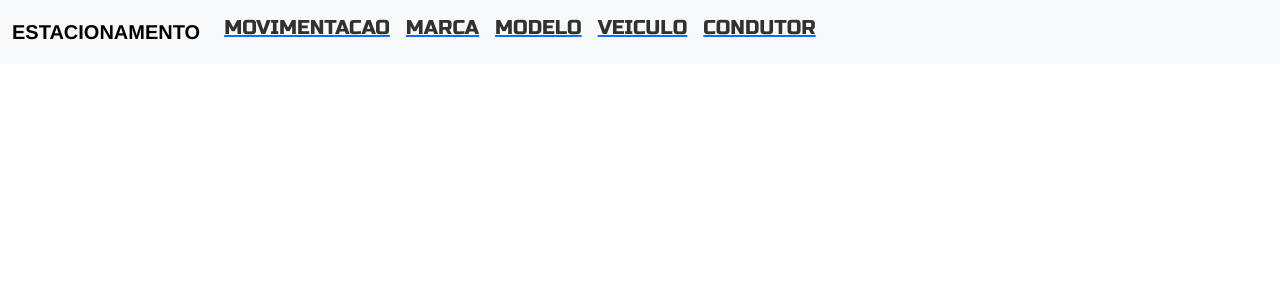
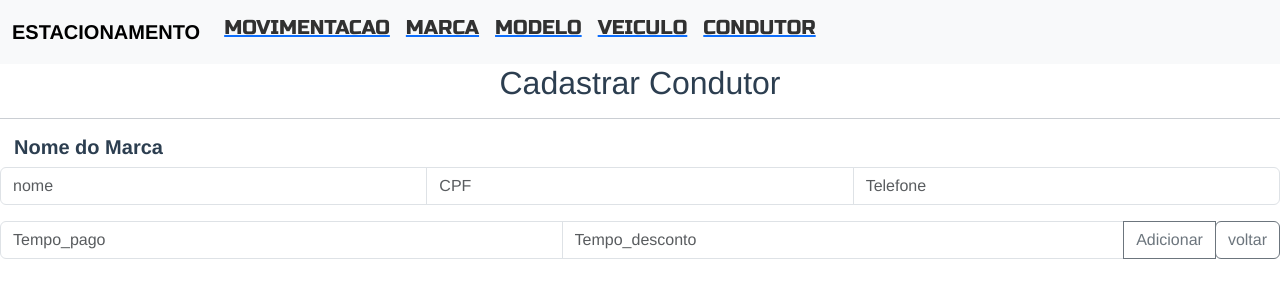
Before and after one commit to Hasanessaad/Layout, a Vue app in the folder vue-pro/: page /condutorformedit in a window 1280 px wide. Shown: the top 300 px of the page. Built offline with nearby package versions, Linux system fonts and the light colour scheme.

Commit message:
falta movi e veiculo

```diff
--- a/vue-pro/src/router/index.ts
+++ b/vue-pro/src/router/index.ts
@@ -3,14 +3,16 @@ import Modelo from '../views/Modelo/Modelo.vue'
 import Movimentacao from '../views/Movimentacao/Movimentacao.vue'
 import Veiculo from '../views/Veiculo/Veiculo.vue'
 import Condutor from '../views/Condutor/Condutor.vue'
+import Marca from '../views/Marca/Marca.vue'
 import Modeloformcadastrar from '../views/Modelo/Modeloform-Cadastrar.vue'
-import Marca from '../views/Marca/Marca.vue'
 import Marcaformcadastrar from '../views/Marca/Marcaform-cadastrar.vue'
+import Condutorformcadastrar from '../views/Condutor/Condutorform-cadastrar.vue'
+import Movimentacaoformcadastrar from '../views/Movimentacao/Movimentacaoform-Cadastrar.vue'
 
 const routes: Array<RouteRecordRaw> = [
   {
     path: '/modelo',
-    name: 'modelo',
+    name: 'Modelo',
     component: Modelo,
   },
   {
@@ -33,7 +35,24 @@ const routes: Array<RouteRecordRaw> = [
   {
     path: '/movimentacao',
     name: 'Movimentacao',
-    component: Movimentacao
+    component: Movimentacao,
+  },
+  {
+    path:'/movimentacaoformcadastrar',
+    name:'Movimentacaoformcadastrar',
+    component: Movimentacaoformcadastrar,
+    children:[
+      {
+        path:'/movimentacaoformeditar',
+        name:'Movimentacaoformeditar',
+        component: () => import('../views/Movimentacao/Movimentacaoform-Cadastrar.vue')
+      },
+      {
+        path:'/movimentacaoformexcluir',
+        name:'Movimentacaoformexcluir',
+        component: () => import('../views/Movimentacao/Movimentacaoform-Cadastrar.vue')
+      },
+    ],
   },
   {
     path: '/marca',
@@ -54,8 +73,8 @@ const routes: Array<RouteRecordRaw> = [
         path:'/marcaformexcluir',
         name:'Marcaformexcluir',
         component: () => import(/* webpackChunkName: "marca" */'../views/Marca/Marcaform-cadastrar.vue')
-      }
-    ]
+      },
+    ],
   },
   {
     path: '/veiculo',
@@ -64,9 +83,26 @@ const routes: Array<RouteRecordRaw> = [
   },
   {
     path:'/condutor',
-    name:'condutor',
+    name:'Condutor',
     component: Condutor
   },
+  {
+    path: '/condutorformcadastrar',
+    name: 'Condutorformcadastrar',
+    component: Condutorformcadastrar,
+    children:[
+      {
+        path:'/condutorformedit',
+        name:'Condutorformedit',
+        component: () => import('../views/Condutor/Condutorform-cadastrar.vue')
+      },
+      {
+        path:'/condutorformexcluir',
+        name:'Condutorformexcluir',
+        component: () => import('../views/Condutor/Condutorform-cadastrar.vue')
+      }
+    ]
+  }
 ]
 
 const router = createRouter({
--- a/vue-pro/src/views/Condutor/Condutor.vue
+++ b/vue-pro/src/views/Condutor/Condutor.vue
@@ -1,9 +1,10 @@
 <template>
     <div class="container text-center">
       <div class="row">
-        <div class="col-8"><h1>Listar Condutor</h1>
+        <div class="col-8"><h1>Listar Condutor</h1></div>
+        <div class="col-4">
+          <router-link to="/condutorformcadastrar"><button type="button" class="btn btn-primary btn-lg">Cadastrar</button></router-link>
         </div>
-        <div class="col-4"><button type="button" class="btn btn-primary btn-lg">Cadastrar</button></div>
       </div>
     </div>
     <hr>
@@ -16,6 +17,9 @@
           <th scope="col">Telefone</th>
           <th scope="col">Tempo_pago</th>
           <th scope="col">Tempo_desconto</th>
+          <th scope="col">cadastro</th>
+          <th scope="col">ativo</th>
+          <th scope="col">atualizacao</th>
         </tr>
       </thead>
       <tbody>
@@ -24,29 +28,13 @@
           <td>Mark</td>
           <td>Otto</td>
           <td>@mdo</td>
+          <td>04/03/2015 12:46 p.m</td>
+          <td>ok</td>
+          <td>06/07/2017 4:03 p.m</td>
+          <td>sim</td>
           <td>
-            <router-link :to="{name:'Modeloformedit'}"><button submit="" class="choose">Editar</button></router-link>
-            <router-link :to="{name:'Modeloformexcluir'}"><button submit="" class="choose1">Deletar</button></router-link>
-          </td>
-        </tr>
-        <tr>
-          <th scope="row">2</th>
-          <td>Jacob</td>
-          <td>Thornton</td>
-          <td>@fat</td>
-          <td>
-            <router-link :to="{name:'Modeloformedit'}"><button submit="" class="choose">Editar</button></router-link>
-            <router-link :to="{name:'Modeloformexcluir'}"><button submit="" class="choose1">Deletar</button></router-link>
-          </td>
-        </tr>
-        <tr>
-          <th scope="row">3</th>
-          <td>Larry</td>
-          <td>Bird</td>
-          <td>@twitter</td>
-          <td>
-            <router-link :to="{name:'Modeloformedit'}"><button submit="" class="choose">Editar</button></router-link>
-            <router-link :to="{name:'Modeloformexcluir'}"><button submit="" class="choose1">Deletar</button></router-link>
+            <router-link :to="{name:'Condutorformedit'}"><button submit="" class="choose">Editar</button></router-link>
+            <router-link :to="{name:'Condutorformexcluir'}"><button submit="" class="choose1">Deletar</button></router-link>
           </td>
         </tr>
       </tbody>
--- /dev/null
+++ b/vue-pro/src/views/Condutor/Condutorform-cadastrar.vue
@@ -0,0 +1,38 @@
+<template>
+    <h2>Cadastrar Condutor</h2>
+    <hr>
+    <h5 class="labeling">Nome do Marca</h5>
+    <div class="input-group mb-3">
+      <input type="text" class="form-control" placeholder="nome" aria-label="Recipient's username" aria-describedby="button-addon2">
+      <input type="text" class="form-control" placeholder="CPF" aria-label="Recipient's username" aria-describedby="button-addon2">
+      <input type="text" class="form-control" placeholder="Telefone" aria-label="Recipient's username" aria-describedby="button-addon2">
+    </div>
+    <div class="input-group mb-3">
+      <input type="text" class="form-control" placeholder="Tempo_pago" aria-label="Recipient's username" aria-describedby="button-addon2">
+      <input type="text" class="form-control" placeholder="Tempo_desconto" aria-label="Recipient's username" aria-describedby="button-addon2">
+      <button class="btn btn-outline-secondary" type="button" id="button-addon2">Adicionar</button>
+      <router-link to="/condutor"><button class="btn btn-outline-secondary" type="button" id="button-addon2">voltar</button></router-link>
+    </div>
+</template>
+
+<script lang="ts">
+    export default{
+    name:"Condutorformcadastrar"
+    }
+</script>
+
+<style>
+.labeling{
+  display: flex;
+  justify-content: flex-start;
+  margin-left: 14px;
+  font-weight: bold;
+}
+.card{
+  display: flex;
+  justify-content: center;
+}
+.platform{
+  border: 1px transparent black;
+}
+</style>
--- a/vue-pro/src/views/Marca/Marcaform-cadastrar.vue
+++ b/vue-pro/src/views/Marca/Marcaform-cadastrar.vue
@@ -3,13 +3,9 @@
     <hr>
     <h5 class="labeling">Nome do Marca</h5>
     <div class="input-group mb-3">
-      <input type="text" class="form-control" placeholder="nome" aria-label="nome" aria-describedby="button-addon2">
-    </div>
-    <h5 class="labeling">Ano</h5>
-    <div class="input-group mb-3">
-      <input type="text" class="form-control" placeholder="ano" aria-label="Recipient's username" aria-describedby="button-addon2">
+      <input type="text" class="form-control" placeholder="nome" aria-label="Recipient's username" aria-describedby="button-addon2">
       <button class="btn btn-outline-secondary" type="button" id="button-addon2">Adicionar</button>
-      <router-link to="/modelo"><button class="btn btn-outline-secondary" type="button" id="button-addon2">voltar</button></router-link>
+      <router-link to="/marca"><button class="btn btn-outline-secondary" type="button" id="button-addon2">voltar</button></router-link>
     </div>
 </template>
 
--- a/vue-pro/src/views/Modelo/Modelo.vue
+++ b/vue-pro/src/views/Modelo/Modelo.vue
@@ -65,9 +65,9 @@
 </template>
 
 <script lang="ts">
-    export default{
-        name: "Modelo"
-    }
+  export default{
+      name: "Modelo"
+  }
 </script>
 
 <style lang="css">
--- a/vue-pro/src/views/Movimentacao/Movimentacao.vue
+++ b/vue-pro/src/views/Movimentacao/Movimentacao.vue
@@ -2,7 +2,9 @@
   <div class="container text-center">
     <div class="row">
       <div class="col-8"><h1>Listar Movimentacao</h1></div>
-      <div class="col-4"><button type="button" class="btn btn-primary btn-lg">Cadastrar</button></div>
+      <div class="col-4">
+        <router-link to="/movimentacaoformcadastrar"><button type="button" class="btn btn-primary btn-lg">Cadastrar</button></router-link>
+      </div>
     </div>
   </div>
   <hr>
@@ -25,37 +27,12 @@
         <td>Mark</td>
         <td>Otto</td>
         <td>@mdo</td>
-        <td>01/02/2016 11:23 a.m</td>          <td>nao</td>
-        <td>13/09/2017 2:57 p.m</td>
-        <td>
-          <router-link :to="{name:'Modeloformedit'}"><button submit="" class="choose">Editar</button></router-link>
-          <router-link :to="{name:'Modeloformexcluir'}"><button submit="" class="choose1">Deletar</button></router-link>
-        </td>
-      </tr>
-      <tr>
-        <th scope="row">2</th>
-        <td>Jacob</td>
-        <td>Thornton</td>
-        <td>@fat</td>
         <td>01/02/2016 11:23 a.m</td>
         <td>nao</td>
         <td>13/09/2017 2:57 p.m</td>
         <td>
-          <router-link :to="{name:'Modeloformedit'}"><button submit="" class="choose">Editar</button></router-link>
-          <router-link :to="{name:'Modeloformexcluir'}"><button submit="" class="choose1">Deletar</button></router-link>
-        </td>
-      </tr>
-      <tr>
-        <th scope="row">3</th>
-        <td>Larry</td>
-        <td>Bird</td>
-        <td>@twitter</td>
-        <td>01/02/2016 11:23 a.m</td>
-        <td>nao</td>
-        <td>13/09/2017 2:57 p.m</td>
-        <td>
-          <router-link :to="{name:'Modeloformedit'}"><button submit="" class="choose">Editar</button></router-link>
-          <router-link :to="{name:'Modeloformexcluir'}"><button submit="" class="choose1">Deletar</button></router-link>
+          <router-link :to="{name:'Movimentacaoformedit'}"><button submit="" class="choose">Editar</button></router-link>
+          <router-link :to="{name:'Movimentacaoformexcluir'}"><button submit="" class="choose1">Deletar</button></router-link>
         </td>
       </tr>
     </tbody>
--- /dev/null
+++ b/vue-pro/src/views/Movimentacao/Movimentacaoform-Cadastrar.vue
@@ -0,0 +1,36 @@
+<template>
+  <h2>Cadastrar Movimentacao</h2>
+  <hr>
+  <h5 class="labeling">Nome do Modelo</h5>
+  <div class="input-group mb-3">
+    <input type="text" class="form-control" placeholder="nome" aria-label="nome" aria-describedby="button-addon2">
+  </div>
+  <h5 class="labeling">Ano</h5>
+  <div class="input-group mb-3">
+    <input type="text" class="form-control" placeholder="ano" aria-label="Recipient's username" aria-describedby="button-addon2">
+    <button class="btn btn-outline-secondary" type="button" id="button-addon2">Adicionar</button>
+    <router-link to="/movimentacao"><button class="btn btn-outline-secondary" type="button" id="button-addon2">voltar</button></router-link>
+  </div>
+</template>
+
+<script lang="ts">
+export default{
+  name:"Movimentacaoformcadastrar"
+}
+</script>
+
+<style>
+.labeling{
+  display: flex;
+  justify-content: flex-start;
+  margin-left: 14px;
+  font-weight: bold;
+}
+.card{
+  display: flex;
+  justify-content: center;
+}
+.platform{
+  border: 1px transparent black;
+}
+</style>
```
Lines whose indentation alone changed are shown as unchanged.
